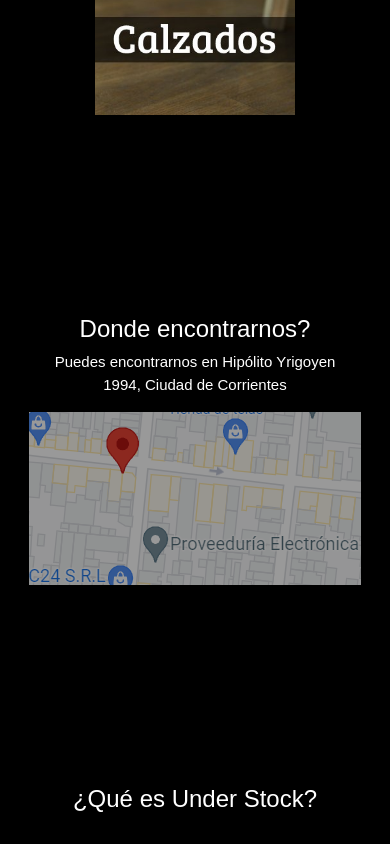
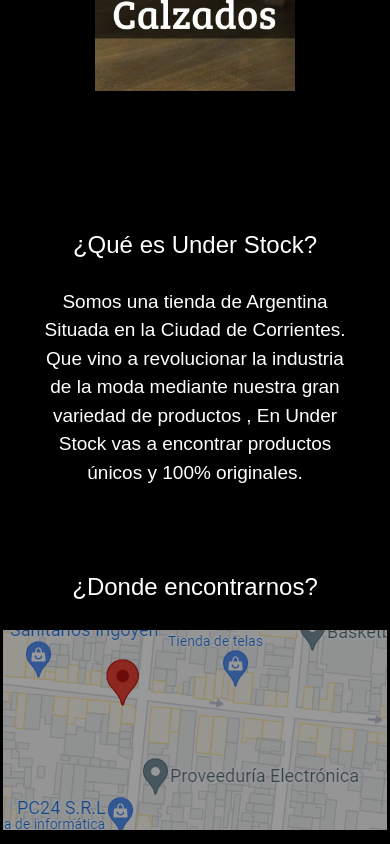
Before and after one commit to chaque1111/Under_Stock_front, a React (Vite) app: page / in a window 390 px wide. Shown: the part 2020-2864 px from the top of the page. Built offline with nearby package versions, Linux system fonts and the light colour scheme.

Commit message:
arreglando bugs y mejorando estética /5

```diff
--- a/src/components/Carousel/Carousel.jsx
+++ b/src/components/Carousel/Carousel.jsx
@@ -4,7 +4,7 @@
 import carouselImage3 from "../../assets/ImagenCarrousel5.jpg";
 const CarouselLanding = () => {
   return (
-    <Carousel>
+    <Carousel pause={false}>
       <Carousel.Item>
         <img className='d-block w-100' src={carouselImage} alt='First slide' />
       </Carousel.Item>
--- a/src/components/Footer/Footer.module.css
+++ b/src/components/Footer/Footer.module.css
@@ -48,7 +48,7 @@
 .sectionDescription {
   font-weight: 400;
   width: auto;
-  font-size: 18px;
+  font-size: 15px;
 }
 .containCreditsCards {
   display: flex;
@@ -76,7 +76,7 @@
     font-size: 23px;
   }
   .sectionDescription {
-    font-size: 17px;
+    font-size: 15px;
   }
 }
 
--- a/src/components/LandingPage/LandingPage.jsx
+++ b/src/components/LandingPage/LandingPage.jsx
@@ -42,8 +42,17 @@
           </Link>
         </div>
       </div>{" "}
+      <div className={styles.containInfoTienda}>
         <div className={styles.containUbication}>
-        <h1 className={styles.titleMap}>Donde encontrarnos?</h1>
+          <h1 className={styles.titleMap}>¿Donde encontrarnos?</h1>
+          <a
+            className={styles.link}
+            href='https://www.google.com.ar/maps/place/Hip%C3%B3lito+Yrigoyen+1994,+W3400ATN+Corrientes/@-27.4697939,-58.8282077,17z/data=!3m1!4b1!4m6!3m5!1s0x94456b5e31bcb8e1:0xdd24cdd581c5cd81!8m2!3d-27.4697939!4d-58.8256328!16s%2Fg%2F11cs7nvvwq'
+            target='_blank'
+            rel='noopener noreferrer'
+          >
+            <img className={styles.imgMap} src={map} alt='not found' />
+          </a>{" "}
           <a
             className={styles.link}
             href='https://www.google.com.ar/maps/place/Hip%C3%B3lito+Yrigoyen+1994,+W3400ATN+Corrientes/@-27.4697939,-58.8282077,17z/data=!3m1!4b1!4m6!3m5!1s0x94456b5e31bcb8e1:0xdd24cdd581c5cd81!8m2!3d-27.4697939!4d-58.8256328!16s%2Fg%2F11cs7nvvwq'
@@ -51,27 +60,21 @@
             rel='noopener noreferrer'
           >
             <p className={styles.mapLink}>
-            Puedes encontrarnos en Hipólito Yrigoyen 1994, Ciudad de Corrientes{" "}
+              Puedes encontrarnos en Hipólito Yrigoyen 1994, Ciudad de
+              Corrientes{" "}
             </p>
-        </a>
-        <a
-          className={styles.link}
-          href='https://www.google.com.ar/maps/place/Hip%C3%B3lito+Yrigoyen+1994,+W3400ATN+Corrientes/@-27.4697939,-58.8282077,17z/data=!3m1!4b1!4m6!3m5!1s0x94456b5e31bcb8e1:0xdd24cdd581c5cd81!8m2!3d-27.4697939!4d-58.8256328!16s%2Fg%2F11cs7nvvwq'
-          target='_blank'
-          rel='noopener noreferrer'
-        >
-          <img className={styles.imgMap} src={map} alt='not found' />
           </a>
         </div>
         <div className={styles.containUnderDescription}>
           <h1 className={styles.titleMap}>¿Qué es Under Stock?</h1>
 
           <p className={styles.descriptionUnder}>
-          Somos una tienda de Argentina Situada en la Ciudad de Corrientes. Que
-          vino a revolucionar la industria de la moda mediante nuestra gran
-          variedad de productos , En Under Stock vas a encontrar productos
-          únicos y 100% originales.
+            Somos una tienda de Argentina Situada en la Ciudad de Corrientes.
+            Que vino a revolucionar la industria de la moda mediante nuestra
+            gran variedad de productos , En Under Stock vas a encontrar
+            productos únicos y 100% originales.
           </p>
+        </div>{" "}
       </div>
       <Footer></Footer>
     </div>
--- a/src/components/LandingPage/LandingPage.module.css
+++ b/src/components/LandingPage/LandingPage.module.css
@@ -56,7 +56,6 @@
   cursor: pointer;
 }
 .buzoImage:hover {
-  height: 500px;
   transition-duration: 1s;
   box-shadow: rgba(255, 255, 255, 0.612) 1px 1px 20px;
   cursor: pointer;
@@ -68,19 +67,33 @@
   cursor: pointer;
 }
 
+.containInfoTienda {
+  padding-top: 100px;
+  padding-bottom: 50px;
+  padding-left: 50px;
+  padding-right: 50px;
+  display: flex;
+  flex-direction: row-reverse;
+  justify-content: center;
+  gap: 10vw;
+}
 .containUbication {
   display: flex;
   flex-direction: column;
 
   align-items: center;
-  padding-bottom: 100px;
+  /* padding-bottom: 100px; */
   padding-top: 0px;
+  max-width: 450px;
+  width: auto;
 }
 .titleMap {
   font-weight: 100;
+
   font-family: "Questrial", sans-serif;
 }
 .mapLink {
+  margin-bottom: 0px;
   text-align: center;
   font-weight: 100;
   font-size: 19px;
@@ -89,7 +102,7 @@
   display: flex;
   flex-direction: column;
   align-items: center;
-  margin-top: 100px;
+  width: auto;
   margin-bottom: 200px;
 }
 .descriptionUnder {
@@ -98,9 +111,12 @@
   text-align: center;
   font-weight: 100;
   font-family: "Questrial", sans-serif;
-  width: 55vw;
+  max-width: 500px;
+  width: auto;
 }
 .link {
+  margin-top: 20px;
+  margin-bottom: 0px;
   font-weight: 100;
   font-family: "Questrial", sans-serif;
   color: white;
@@ -113,7 +129,7 @@
   image-resolution: 1000px;
   object-fit: none;
   opacity: 60%;
-  height: 400px;
+  height: 200px;
 }
 
 @media screen and (max-width: 1400px) {
@@ -136,8 +152,34 @@
     min-width: 215px;
     transition-duration: 2s;
   }
+  .containInfoTienda {
+    gap: 5vw;
+  }
+  .titleMap {
+    font-size: 27px;
+  }
+  .mapLink {
+    font-size: 16px;
+  }
+
+  .descriptionUnder {
+    margin-top: 20px;
+    font-size: 19px;
+    text-align: center;
+    font-weight: 100;
+    font-family: "Questrial", sans-serif;
+    max-width: 500px;
+    width: auto;
+  }
+
+  .imgMap {
+    image-resolution: 1000px;
+    object-fit: none;
+    opacity: 60%;
+    height: 200px;
+  }
 }
-@media screen and (max-width: 1150px) {
+@media screen and (max-width: 1200px) {
   .remeraImage {
     object-fit: cover;
     height: 375px;
@@ -161,10 +203,23 @@
   }
 }
 @media screen and (max-width: 950px) {
+  .containInfoTienda {
+    gap: 70px;
+    flex-direction: column-reverse;
+    padding-bottom: 90px;
+  }
+  .containUnderDescription {
+    display: flex;
+    flex-direction: column;
+    align-items: center;
+    width: auto;
+    margin-bottom: 0px;
+  }
   .containLinks {
-    gap: 5vw;
-    padding-left: 10px;
-    padding-right: 10px;
+    gap: 3vw;
+    padding-bottom: 40px;
+    padding-left: 7px;
+    padding-right: 7px;
   }
   .remeraImage {
     object-fit: cover;
@@ -186,7 +241,10 @@
     min-width: 200px;
     transition-duration: 2s;
   }
-
+  .containUbication {
+    width: 100%;
+    max-width: none;
+  }
   .titleMap {
     font-size: 24px;
   }
@@ -198,8 +256,6 @@
   }
   .imgMap {
     opacity: 60%;
-    height: auto;
-    width: 85vw;
   }
   .descriptionUnder {
     width: 80vw;
```
Lines whose indentation alone changed are shown as unchanged.
